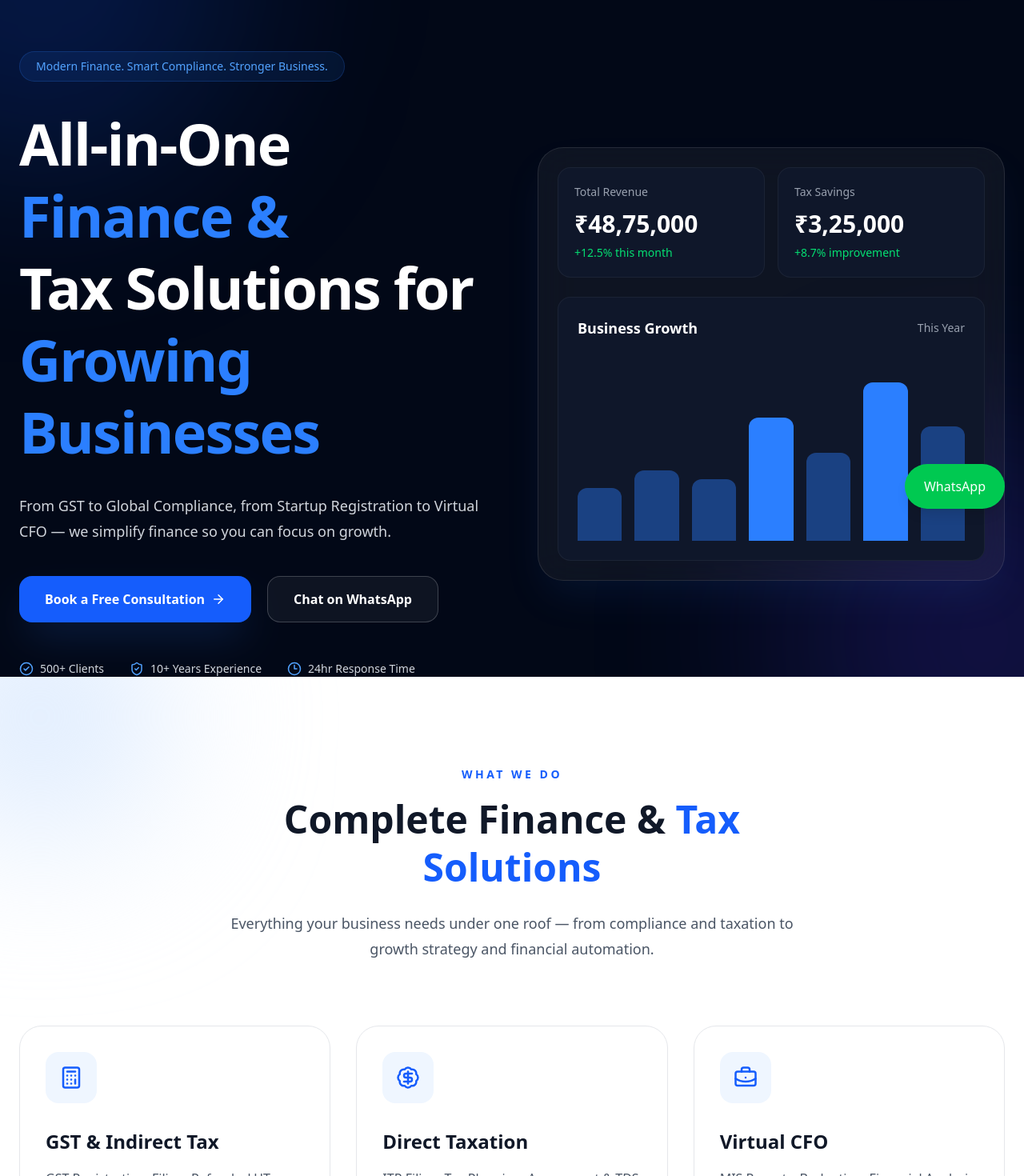
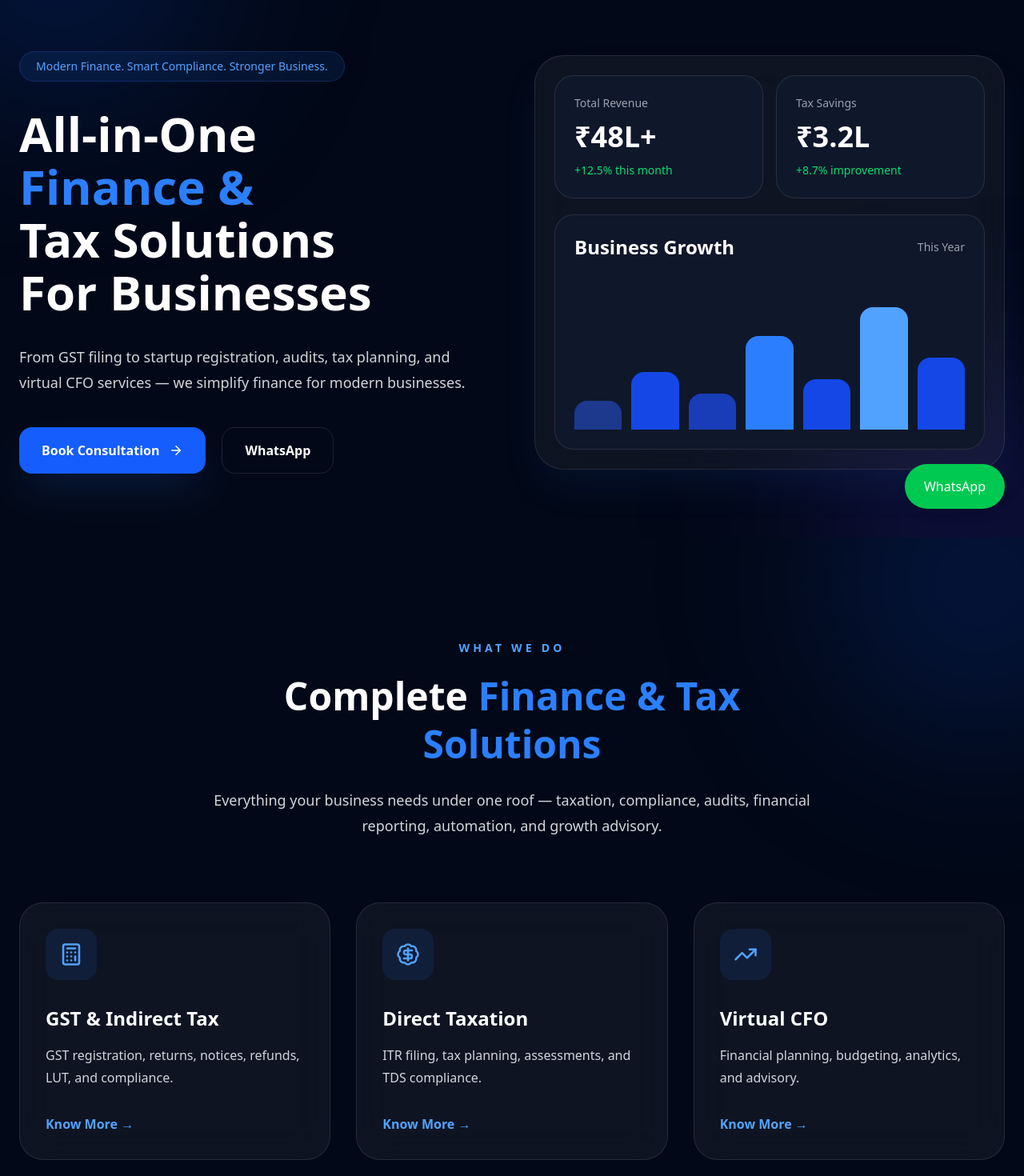
Before and after one commit to nithinreddyavula/taxin60sec, a Next.js app: page / in a window 1280 px wide. Shown: the part 140-1610 px from the top of the page at 80% size. Built offline with nearby package versions, Linux system fonts and the light colour scheme.

Commit message:
fix home page

```diff
--- a/app/globals.css
+++ b/app/globals.css
@@ -83,8 +83,6 @@ button {
     #60a5fa,
     #2563eb
   );
-
-  -webkit-background-clip: text;
   -webkit-text-fill-color: transparent;
 }
 
--- a/sections/Hero.tsx
+++ b/sections/Hero.tsx
@@ -1,179 +1,136 @@
 "use client";
 
-import { motion } from "framer-motion";
-import Link from "next/link";
-import {
-  ArrowRight,
-  CheckCircle2,
-  Clock3,
-  ShieldCheck,
-} from "lucide-react";
+import { ArrowRight } from "lucide-react";
 
 export default function Hero() {
+
   return (
-    <section className="relative overflow-hidden bg-[#020817] text-white min-h-screen pt-36">
 
-      {/* BACKGROUND GLOW */}
+    <section className="relative bg-[#020817] overflow-hidden text-white pt-32 lg:pt-36 pb-20">
+
+      {/* GLOW */}
       <div className="absolute inset-0 overflow-hidden">
 
-        <div className="absolute top-[-200px] left-[-200px] w-[500px] h-[500px] bg-blue-600/20 blur-[120px] rounded-full" />
+        <div className="absolute top-[-150px] left-[-100px] w-[350px] h-[350px] bg-blue-600/20 blur-[120px] rounded-full" />
 
-        <div className="absolute bottom-[-200px] right-[-200px] w-[500px] h-[500px] bg-indigo-600/20 blur-[120px] rounded-full" />
+        <div className="absolute bottom-[-150px] right-[-100px] w-[350px] h-[350px] bg-indigo-600/20 blur-[120px] rounded-full" />
 
       </div>
 
-      <div className="relative z-10 max-w-7xl mx-auto px-6 grid grid-cols-1 lg:grid-cols-2 gap-16 items-center">
+      <div className="relative z-10 max-w-7xl mx-auto px-6 grid grid-cols-1 lg:grid-cols-2 gap-14 items-center">
 
         {/* LEFT */}
-        <motion.div
-          initial={{ opacity: 0, y: 60 }}
-          animate={{ opacity: 1, y: 0 }}
-          transition={{ duration: 0.8 }}
-        >
+        <div>
 
           {/* TAG */}
-          <div className="inline-flex items-center gap-2 bg-blue-500/10 border border-blue-500/20 text-blue-400 px-5 py-2 rounded-full text-sm font-medium">
+          <div className="inline-flex items-center px-5 py-2 rounded-full border border-blue-500/20 bg-blue-500/10 text-blue-400 text-sm font-medium">
 
             Modern Finance. Smart Compliance. Stronger Business.
 
           </div>
 
           {/* HEADING */}
-          <h1 className="mt-8 text-5xl sm:text-6xl lg:text-7xl font-bold leading-tight tracking-tight">
+          <h1 className="mt-8 text-5xl sm:text-6xl lg:text-6xl leading-[1.1] font-bold">
 
             All-in-One
+
+            <br />
+
             <span className="text-blue-500">
-              {" "}Finance &
+              Finance &
             </span>
 
             <br />
 
-            Tax Solutions for
-            <span className="text-blue-500">
-              {" "}Growing Businesses
-            </span>
+            Tax Solutions
+
+            <br />
+
+            For Businesses
 
           </h1>
 
-          {/* DESCRIPTION */}
+          {/* DESC */}
           <p className="mt-8 text-lg text-gray-300 leading-8 max-w-2xl">
 
-            From GST to Global Compliance, from Startup Registration
-            to Virtual CFO — we simplify finance so you can focus
-            on growth.
+            From GST filing to startup registration,
+            audits, tax planning, and virtual CFO services —
+            we simplify finance for modern businesses.
 
           </p>
 
           {/* BUTTONS */}
-          <div className="mt-10 flex flex-col sm:flex-row gap-5">
+          <div className="mt-10 flex flex-wrap gap-5">
 
-            <Link
-              href="/contact"
-              className="group inline-flex items-center justify-center gap-2 bg-blue-600 hover:bg-blue-500 transition px-8 py-4 rounded-2xl font-semibold shadow-2xl shadow-blue-500/20"
+            <a
+              href="#contact"
+              className="px-7 py-4 rounded-2xl bg-blue-600 hover:bg-blue-500 transition text-white font-semibold flex items-center gap-3 shadow-2xl shadow-blue-500/20"
             >
 
-              Book a Free Consultation
+              Book Consultation
 
-              <ArrowRight
-                className="group-hover:translate-x-1 transition"
-                size={18}
-              />
+              <ArrowRight size={18} />
 
-            </Link>
+            </a>
 
             <a
               href="https://wa.me/917013734079"
               target="_blank"
-              className="inline-flex items-center justify-center border border-white/20 hover:border-white/40 bg-white/5 hover:bg-white/10 transition px-8 py-4 rounded-2xl font-semibold"
+              className="px-7 py-4 rounded-2xl border border-white/10 hover:bg-white/10 transition text-white font-semibold"
             >
 
-              Chat on WhatsApp
+              WhatsApp
 
             </a>
 
           </div>
 
-          {/* STATS */}
-          <div className="mt-12 flex flex-wrap gap-8 text-sm text-gray-300">
+        </div>
 
-            <div className="flex items-center gap-2">
+        {/* RIGHT */}
+        <div className="relative">
 
-              <CheckCircle2
-                size={18}
-                className="text-blue-400"
-              />
-
-              <span>500+ Clients</span>
-
-            </div>
-
-            <div className="flex items-center gap-2">
-
-              <ShieldCheck
-                size={18}
-                className="text-blue-400"
-              />
-
-              <span>10+ Years Experience</span>
-
-            </div>
-
-            <div className="flex items-center gap-2">
-
-              <Clock3
-                size={18}
-                className="text-blue-400"
-              />
-
-              <span>24hr Response Time</span>
-
-            </div>
-
-          </div>
-
-        </motion.div>
-
-        {/* RIGHT SIDE */}
-        <motion.div
-          initial={{ opacity: 0, scale: 0.9 }}
-          animate={{ opacity: 1, scale: 1 }}
-          transition={{ duration: 1 }}
-          className="relative"
-        >
-
-          <div className="relative rounded-[32px] border border-white/10 bg-white/5 backdrop-blur-xl p-6 shadow-2xl shadow-blue-500/10">
+          <div className="bg-white/5 border border-white/10 backdrop-blur-xl rounded-[36px] p-6 shadow-2xl shadow-blue-500/10">
 
             {/* TOP CARDS */}
             <div className="grid grid-cols-2 gap-4">
 
-              <div className="bg-[#0f172a] border border-white/5 rounded-2xl p-5">
+              <div className="bg-[#0f172a] rounded-3xl p-6 border border-white/10">
 
                 <p className="text-gray-400 text-sm">
                   Total Revenue
                 </p>
 
-                <h3 className="mt-3 text-3xl font-bold">
-                  ₹48,75,000
+                <h3 className="mt-3 text-4xl font-bold">
+
+                  ₹48L+
+
                 </h3>
 
-                <p className="mt-2 text-green-400 text-sm">
+                <p className="mt-3 text-green-400 text-sm">
+
                   +12.5% this month
+
                 </p>
 
               </div>
 
-              <div className="bg-[#0f172a] border border-white/5 rounded-2xl p-5">
+              <div className="bg-[#0f172a] rounded-3xl p-6 border border-white/10">
 
                 <p className="text-gray-400 text-sm">
                   Tax Savings
                 </p>
 
-                <h3 className="mt-3 text-3xl font-bold">
-                  ₹3,25,000
+                <h3 className="mt-3 text-4xl font-bold">
+
+                  ₹3.2L
+
                 </h3>
 
-                <p className="mt-2 text-green-400 text-sm">
+                <p className="mt-3 text-green-400 text-sm">
+
                   +8.7% improvement
+
                 </p>
 
               </div>
@@ -181,35 +138,40 @@ export default function Hero() {
             </div>
 
             {/* CHART */}
-            <div className="mt-6 bg-[#0f172a] border border-white/5 rounded-2xl p-6">
+            <div className="mt-5 bg-[#0f172a] rounded-3xl p-6 border border-white/10">
 
               <div className="flex items-center justify-between">
 
-                <h3 className="text-lg font-semibold">
+                <h3 className="text-2xl font-bold">
+
                   Business Growth
+
                 </h3>
 
-                <span className="text-sm text-gray-400">
+                <p className="text-gray-400 text-sm">
+
                   This Year
-                </span>
+
+                </p>
 
               </div>
 
-              <div className="mt-8 flex items-end gap-4 h-[220px]">
+              {/* BARS */}
+              <div className="mt-8 flex items-end justify-between gap-3 h-[180px]">
 
-                <div className="w-full bg-blue-500/40 rounded-t-xl h-[30%]" />
+                <div className="w-full bg-blue-900 rounded-t-2xl h-[20%]" />
 
-                <div className="w-full bg-blue-500/40 rounded-t-xl h-[40%]" />
+                <div className="w-full bg-blue-700 rounded-t-2xl h-[40%]" />
 
-                <div className="w-full bg-blue-500/40 rounded-t-xl h-[35%]" />
+                <div className="w-full bg-blue-800 rounded-t-2xl h-[25%]" />
 
-                <div className="w-full bg-blue-500 rounded-t-xl h-[70%]" />
+                <div className="w-full bg-blue-500 rounded-t-2xl h-[65%]" />
 
-                <div className="w-full bg-blue-500/40 rounded-t-xl h-[50%]" />
+                <div className="w-full bg-blue-700 rounded-t-2xl h-[35%]" />
 
-                <div className="w-full bg-blue-500 rounded-t-xl h-[90%]" />
+                <div className="w-full bg-blue-400 rounded-t-2xl h-[85%]" />
 
-                <div className="w-full bg-blue-500/40 rounded-t-xl h-[65%]" />
+                <div className="w-full bg-blue-700 rounded-t-2xl h-[50%]" />
 
               </div>
 
@@ -217,10 +179,11 @@ export default function Hero() {
 
           </div>
 
-        </motion.div>
+        </div>
 
       </div>
 
     </section>
+
   );
 }
--- a/sections/Services.tsx
+++ b/sections/Services.tsx
@@ -1,44 +1,46 @@
 "use client";
+
+import { motion } from "framer-motion";
 
 import {
   BadgeDollarSign,
-  BriefcaseBusiness,
   Building2,
   Calculator,
-  FileCheck2,
+  FileSpreadsheet,
   ShieldCheck,
+  TrendingUp,
 } from "lucide-react";
 
 const services = [
   {
     icon: Calculator,
     title: "GST & Indirect Tax",
-    desc: "GST Registration, Filing, Refunds, LUT, Compliance & Notices.",
+    desc: "GST registration, returns, notices, refunds, LUT, and compliance.",
   },
   {
     icon: BadgeDollarSign,
     title: "Direct Taxation",
-    desc: "ITR Filing, Tax Planning, Assessment & TDS Compliance.",
+    desc: "ITR filing, tax planning, assessments, and TDS compliance.",
   },
   {
-    icon: BriefcaseBusiness,
+    icon: TrendingUp,
     title: "Virtual CFO",
-    desc: "MIS Reports, Budgeting, Financial Analysis & Business Advisory.",
+    desc: "Financial planning, budgeting, analytics, and advisory.",
   },
   {
     icon: Building2,
     title: "Startup Services",
-    desc: "Company Registration, Compliance & Fundraising Support.",
+    desc: "Company registration, compliance, fundraising, and ESOP setup.",
   },
   {
     icon: ShieldCheck,
     title: "Audit & Assurance",
-    desc: "Internal Audit, Statutory Audit & Due Diligence Services.",
+    desc: "Statutory audit, internal audit, due diligence, and compliance.",
   },
   {
-    icon: FileCheck2,
+    icon: FileSpreadsheet,
     title: "Finance Automation",
-    desc: "Dashboards, Process Setup & Accounting Automation.",
+    desc: "Accounting automation, dashboards, and reporting systems.",
   },
 ];
 
@@ -46,49 +48,55 @@ export default function Services() {
 
   return (
 
-    <section className="relative py-28 bg-white overflow-hidden">
+    <section className="relative py-32 bg-[#020817] overflow-hidden">
 
-      {/* BACKGROUND */}
-      <div className="absolute inset-0">
+      {/* GLOW */}
+      <div className="absolute inset-0 overflow-hidden">
 
-        <div className="absolute top-[-100px] left-[-100px] w-[300px] h-[300px] bg-blue-100 blur-[100px] rounded-full" />
+        <div className="absolute top-[-120px] right-[-120px] w-[350px] h-[350px] bg-blue-600/20 blur-[120px] rounded-full" />
 
-        <div className="absolute bottom-[-100px] right-[-100px] w-[300px] h-[300px] bg-indigo-100 blur-[100px] rounded-full" />
+        <div className="absolute bottom-[-120px] left-[-120px] w-[350px] h-[350px] bg-indigo-600/20 blur-[120px] rounded-full" />
 
       </div>
 
       <div className="relative z-10 max-w-7xl mx-auto px-6">
 
-        {/* TOP TEXT */}
-        <div className="text-center max-w-3xl mx-auto">
+        {/* TOP */}
+        <motion.div
+          initial={{ opacity: 0, y: 40 }}
+          whileInView={{ opacity: 1, y: 0 }}
+          transition={{ duration: 0.7 }}
+          viewport={{ once: true }}
+          className="text-center max-w-3xl mx-auto"
+        >
 
-          <p className="text-blue-600 uppercase tracking-[0.25em] text-sm font-semibold">
+          <p className="uppercase tracking-[0.3em] text-sm text-blue-400 font-semibold">
 
             What We Do
 
           </p>
 
-          <h2 className="mt-4 text-5xl font-bold text-gray-900 leading-tight">
+          <h2 className="mt-5 text-5xl font-bold text-white leading-tight">
 
-            Complete Finance &
-            <span className="text-blue-600">
-              {" "}Tax Solutions
+            Complete
+            <span className="text-blue-500">
+              {" "}Finance & Tax Solutions
             </span>
 
           </h2>
 
-          <p className="mt-6 text-lg text-gray-600 leading-8">
+          <p className="mt-6 text-lg text-gray-300 leading-8">
 
             Everything your business needs under one roof —
-            from compliance and taxation to growth strategy
-            and financial automation.
+            taxation, compliance, audits, financial reporting,
+            automation, and growth advisory.
 
           </p>
 
-        </div>
+        </motion.div>
 
-        {/* SERVICES GRID */}
-        <div className="mt-20 grid grid-cols-1 sm:grid-cols-2 lg:grid-cols-3 gap-8">
+        {/* GRID */}
+        <div className="mt-20 grid grid-cols-1 md:grid-cols-2 lg:grid-cols-3 gap-8">
 
           {
             services.map((service, index) => {
@@ -97,46 +105,53 @@ export default function Services() {
 
               return (
 
-                <div
+                <motion.div
                   key={index}
-                  className="group relative bg-white border border-gray-200 hover:border-blue-500/30 rounded-[28px] p-8 transition-all duration-300 hover:-translate-y-2 hover:shadow-2xl hover:shadow-blue-500/10 overflow-hidden"
+                  initial={{ opacity: 0, y: 40 }}
+                  whileInView={{ opacity: 1, y: 0 }}
+                  transition={{
+                    duration: 0.5,
+                    delay: index * 0.1,
+                  }}
+                  viewport={{ once: true }}
+                  className="group bg-white/5 border border-white/10 backdrop-blur-xl rounded-[30px] p-8 transition-all duration-300 hover:-translate-y-2 hover:border-blue-500/20 hover:shadow-2xl hover:shadow-blue-500/10 relative overflow-hidden"
                 >
 
                   {/* GLOW */}
-                  <div className="absolute top-0 right-0 w-32 h-32 bg-blue-500/5 blur-3xl rounded-full opacity-0 group-hover:opacity-100 transition" />
+                  <div className="absolute top-0 right-0 w-32 h-32 bg-blue-500/10 blur-3xl rounded-full opacity-0 group-hover:opacity-100 transition" />
 
                   {/* ICON */}
-                  <div className="w-16 h-16 rounded-2xl bg-blue-50 flex items-center justify-center">
+                  <div className="w-16 h-16 rounded-2xl bg-blue-500/10 flex items-center justify-center">
 
                     <Icon
                       size={30}
-                      className="text-blue-600"
+                      className="text-blue-400"
                     />
 
                   </div>
 
                   {/* TITLE */}
-                  <h3 className="mt-8 text-2xl font-bold text-gray-900">
+                  <h3 className="mt-8 text-2xl font-bold text-white">
 
                     {service.title}
 
                   </h3>
 
                   {/* DESC */}
-                  <p className="mt-4 text-gray-600 leading-7">
+                  <p className="mt-4 text-gray-300 leading-7">
 
                     {service.desc}
 
                   </p>
 
-                  {/* BUTTON */}
-                  <button className="mt-8 text-blue-600 font-semibold flex items-center gap-2 group-hover:gap-3 transition-all">
+                  {/* LINK */}
+                  <button className="mt-8 text-blue-400 font-semibold hover:text-blue-300 transition">
 
                     Know More →
 
                   </button>
 
-                </div>
+                </motion.div>
 
               );
 
```
Also changed, not shown: sections/MapSection.tsx (+29 -29 lines).
